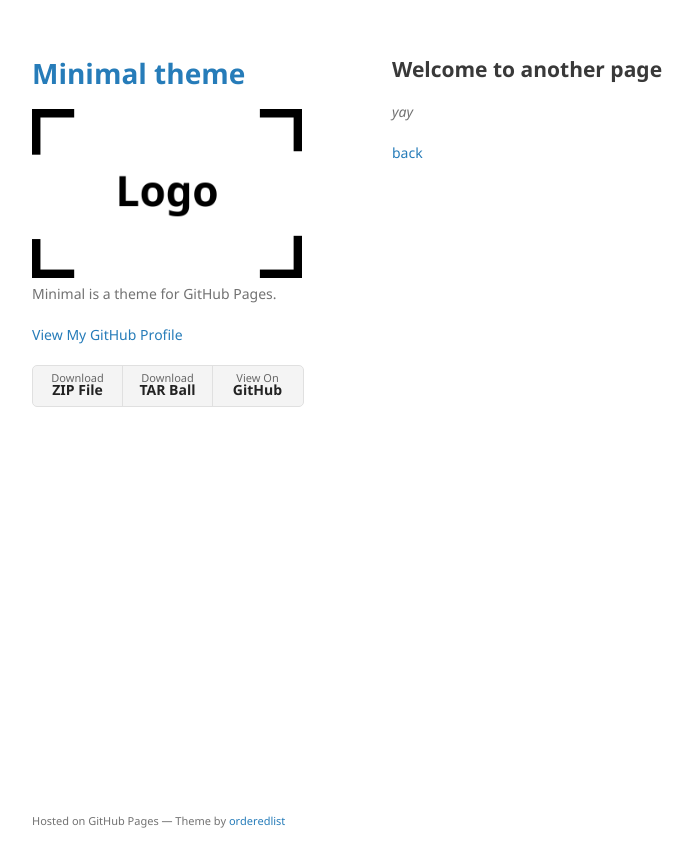
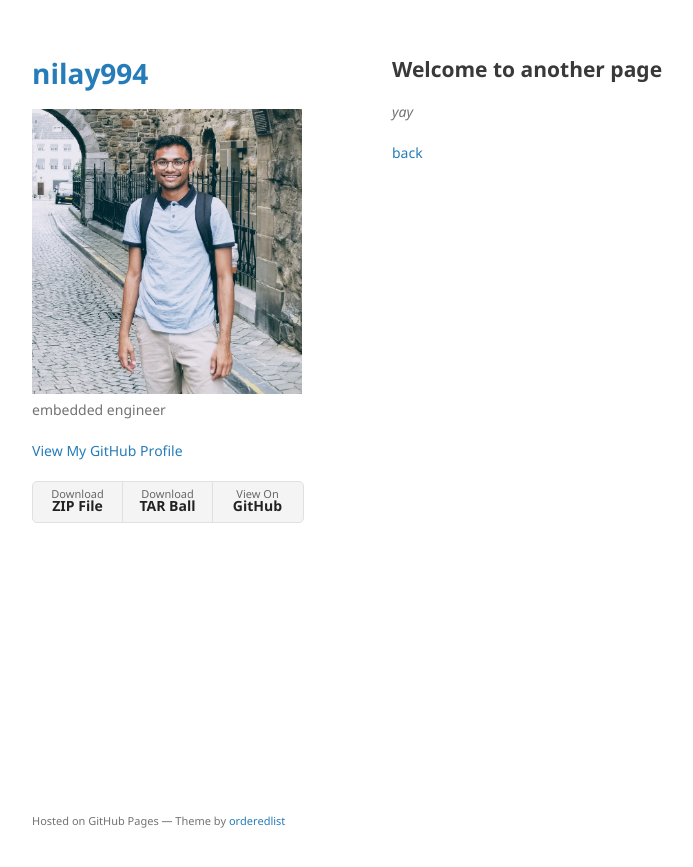
Before and after one commit to nilay994/nilay994.github.io, a Jekyll site: the page built from another-page.md, in a window 1280 px wide. Shown: the top 867 px of the page, without its empty margins (178-871 px from the left). Built offline with Jekyll 4.4.1, drawn with Linux system fonts in a browser that asks for light colours; our own code applies the rules of GitHub Pages for plain Markdown files.

Commit message:
[config] add analytics and picture

```diff
--- a/_config.yml
+++ b/_config.yml
@@ -1,6 +1,6 @@
-title: Minimal theme
-logo: /assets/img/logo.png
-description: Minimal is a theme for GitHub Pages.
+title: nilay994
+logo: /assets/img/profile-picture.jpg
+description: embedded engineer
 show_downloads: true
-google_analytics:
+google_analytics: UA-177345932-1
 theme: jekyll-theme-minimal
```
Also changed, not shown: index.md (+14 -0 lines), assets/img/logo.png (deleted), assets/img/profile-picture.jpg (added).
